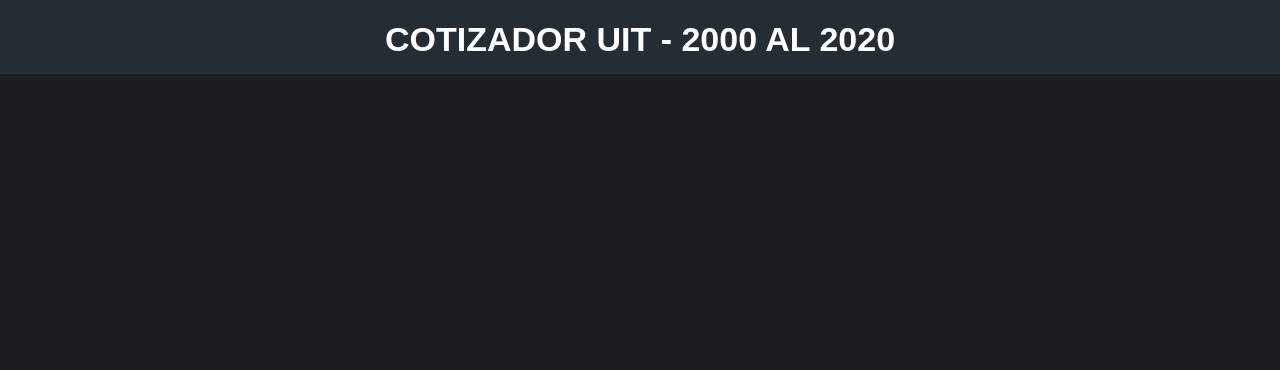
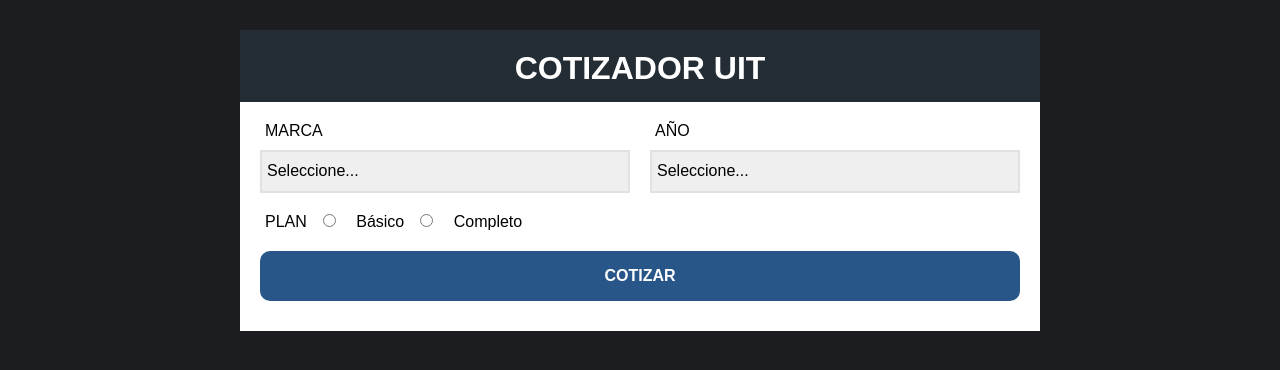
Before and after one commit to smavo/my_quote_react, a React (Create React App) app: page / in a window 1280 px wide. Shown: the top 370 px of the page. Built offline with nearby package versions, Linux system fonts and the light colour scheme; a web font is replaced by a local one.

Commit message:
refactor: Componente Form agregado, add Style Components

```diff
--- a/src/App.js
+++ b/src/App.js
@@ -1,13 +1,26 @@
 import React from 'react';
 import Header from './Components/Header';
-// import logo from './logo.svg';
-//import './App.css';
+import Form from './Components/Form';
+
+import styled from '@emotion/styled';
+
+const Contenedor = styled.div`
+  max-width: 800px;
+  margin: 0 auto;
+`;
+const ContenedorFormulario = styled.div`
+  background-color: #FFFFFF;
+  padding: 20px;
+`
 
 function App() {
   return (
-    <>
-      <Header titulo='Cotizador UIT - 2000 al 2020'/>
-    </>
+    <Contenedor>
+      <Header titulo='Cotizador UIT'/>
+      <ContenedorFormulario>
+        <Form />
+      </ContenedorFormulario>
+    </Contenedor>
   );
 }
 
--- /dev/null
+++ b/src/Components/Form.jsx
@@ -0,0 +1,195 @@
+import React, { useState } from 'react'
+import styled from '@emotion/styled';
+import { obtenerDiferenciaYear, calcularMarca, obtenerPlan } from '../helper';
+
+const Seccion = styled.div`
+    display: grid;
+    grid-column-gap: 20px;
+    grid-template-columns: 1fr 1fr;
+
+    @media (max-width: 600px) {
+        grid-template-columns: 1fr;
+        grid-row-gap: 2px;
+    }
+`;
+
+const Campo = styled.div`
+    display: block; /*flex*/
+    /*margin-bottom: 1rem;*/
+    align-items: center;
+    margin-bottom:10px;
+`;
+
+const Label = styled.label`
+    text-transform:uppercase;
+    margin: 0 0 0 5px;
+`;
+
+const Select = styled.select`
+    display: block;
+    width: 100%;
+    padding: 10px 5px;
+    border: 2px solid #e1e1e1;
+    -webkit-appearance: none;
+    margin: 10px 0;
+`;
+
+const InputRadio = styled.input`
+    margin: 0 1rem;
+`;
+
+const Boton = styled.button`
+    background-color: #295688;
+    font-size: 16px;
+    width: 100%;
+    padding: 1rem;
+    color: #fff;
+    text-transform: uppercase;
+    font-weight: bold;
+    border: none;
+    transition: background-color .3s ease;
+    margin: 10px 0;
+    border-radius:10px;
+    outline: none;
+
+    &:hover {
+        background-color: #345172;
+        cursor: pointer;
+    }
+`;
+
+const Error = styled.div`
+    background-color: #ff2e63;
+    color: white;
+    padding: 10px;
+    text-align: center;
+    margin: 20px 0 10px 0;
+    border-radius: 10px;
+`;
+
+function Form() {
+    const [ datos, guardarDatos ] = useState({
+        marca: '',
+        year: '',
+        plan: ''
+    });
+
+    const [error, guardarError] = useState(false);
+
+    // extraer los valores del state
+    const { marca, year, plan } = datos;
+
+    // Leer los datos del formulario y colocarlos en el state
+    const obtenerInformacion = e => {
+        guardarDatos({
+            ...datos,
+            [e.target.name] : e.target.value
+        })
+    }
+
+    // cuando el usuario presiona submit
+    const cotizarSeguro = (e) => {
+        e.preventDefault();
+
+        if(marca.trim() === '' || year.trim() === '' || plan.trim() === '') {
+            guardarError(true);
+            return;
+        }
+
+        guardarError(false);
+
+        // Una base de 2000
+        let resultado = 2000;
+        console.log(resultado);
+
+        // obtener la diferencia de años
+        const diferencia = obtenerDiferenciaYear(year);
+        //console.log(diferencia);
+
+        // por cada año hay que restar el 3%
+        resultado -= (( diferencia * 3 ) * resultado) / 100;
+        //console.log(resultado);
+
+        // Americano 15
+        // Asiatico 5%
+        // Europeo 30%
+        resultado = calcularMarca(marca) * resultado;
+        //console.log(resultado);
+
+        // Basíco aumenta 20%
+        // Completo 50%
+        const incrementoPlan = obtenerPlan(plan);
+        resultado = parseFloat( incrementoPlan * resultado ).toFixed(2);
+        //console.log(resultado);
+
+    }
+
+
+    return (
+        <form onSubmit={cotizarSeguro}>
+            <Seccion>
+                <Campo>
+                    <Label>Marca</Label>
+                    <Select
+                        name="marca"
+                        value={marca}
+                        onChange={obtenerInformacion}
+                    >
+                        <option value="">Seleccione...</option>
+                        <option value="americano">Americano</option>
+                        <option value="europeo">Europeo</option>
+                        <option value="asiatico">Asiatico</option>
+                    </Select>
+                </Campo>
+
+                <Campo>
+                <Label>Año</Label>
+                <Select
+                    name="year"
+                    value={year}
+                    onChange={obtenerInformacion}
+                >
+                    <option value="">Seleccione...</option>
+                    <option value="2021">2021</option>
+                    <option value="2020">2020</option>
+                    <option value="2019">2019</option>
+                    <option value="2018">2018</option>
+                    <option value="2017">2017</option>
+                    <option value="2016">2016</option>
+                    <option value="2015">2015</option>
+                    <option value="2014">2014</option>
+                    <option value="2013">2013</option>
+                    <option value="2012">2012</option>
+                    <option value="2011">2011</option>
+                    <option value="2010">2010</option>
+                </Select>
+            </Campo>
+            </Seccion>
+
+            <Campo>
+                <Label>Plan</Label>
+                <InputRadio
+                    type="radio"
+                    name="plan"
+                    value="basico"
+                    checked={plan === "basico"}
+                    onChange={obtenerInformacion}
+                /> Básico
+
+                <InputRadio
+                    type="radio"
+                    name="plan"
+                    value="completo"
+                    checked={plan === "completo"}
+                    onChange={obtenerInformacion}
+                /> Completo
+            </Campo>
+
+            { error ? <Error>Todos los campos son obligatorios</Error> : null}
+
+            <Boton type="submit">Cotizar</Boton>
+        </form>
+    )
+}
+
+export default Form;
--- a/src/Components/Header.jsx
+++ b/src/Components/Header.jsx
@@ -6,11 +6,12 @@ const ContenedorHeader = styled.header`
     background-color: #242c34;
     padding: 10px;
     font-weight: bold;
+    margin-top:30px;
 `;
 
 const TextoHeader = styled.h2`
     font-family: 'Andika New Basic', sans-serif;
-    font-size: 34px;
+    font-size: 32px;
     margin:0;
     text-align: center;
     color: white;
@@ -32,4 +33,4 @@ Header.propTypes = {
     titulo: PropTypes.string.isRequired
 }
 
-export default Header
+export default Header;
--- /dev/null
+++ b/src/helper.jsx
@@ -0,0 +1,36 @@
+
+// obtiene la diferencia de años
+export function obtenerDiferenciaYear(year) {
+    return new Date().getFullYear() - year;
+}
+
+// calcula el total a pagar segun la marca
+export function calcularMarca(marca) {
+    let incremento;
+
+    switch(marca) {
+        case 'europeo':
+            incremento = 1.30;
+            break;
+        case 'americano':
+            incremento = 1.15;
+            break;
+        case 'asiatico':
+            incremento = 1.05;
+            break
+        default:
+            break;
+    }
+
+    return incremento;
+}
+
+// Calcula el tipo de seguro
+export function obtenerPlan( plan ) {
+    return (plan === 'basico') ? 1.20 : 1.50;
+}
+
+// Muestra la primer letra mayuscula
+export function primerMayuscula( texto) {
+    return texto.charAt(0).toUpperCase() + texto.slice(1);
+}
```
